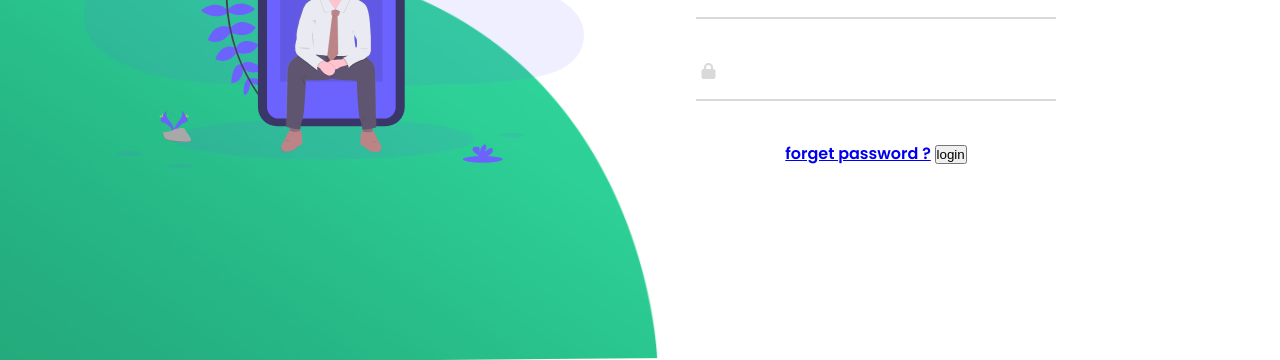
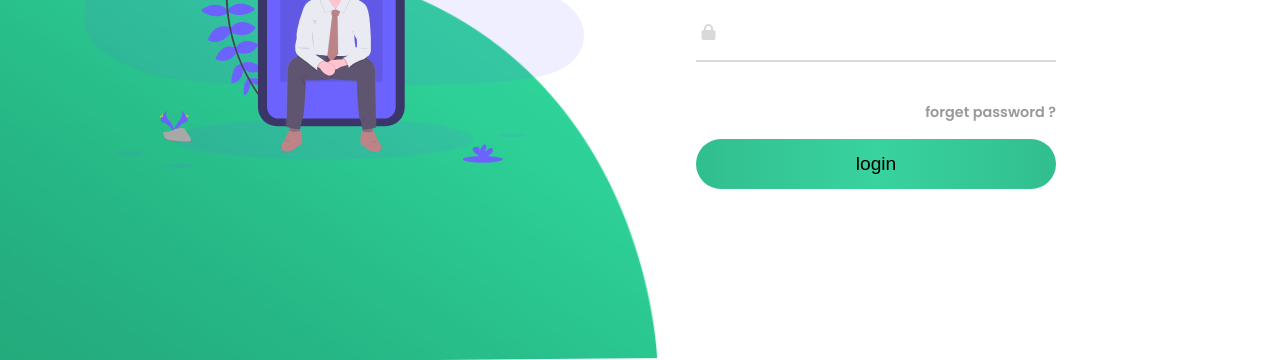
Before and after one commit to fadeomar/HtmlCssJsPieces, a plain HTML site: page Forms/AnimatedLoginForm/index.html in a window 1280 px wide. Shown: the part 440-800 px from the top of the page. Drawn offline with Linux system fonts and the light colour scheme.

Commit message:
add style to the link and the btn

```diff
--- a/Forms/AnimatedLoginForm/style.css
+++ b/Forms/AnimatedLoginForm/style.css
@@ -110,4 +110,31 @@ form h2 {
   padding: 0.5rem 0.7rem;
   font-size: 1.2rem;
   color: #555;
+  font-family: 'Poppins', sans-serif;
 }
+
+a {
+  display: block;
+  text-align: right;
+  text-decoration: none;
+  color: #999;
+  font-size: 0.9rem;
+  transition: .3s;
+}
+
+a:hover {
+  color: #38d39f;
+}
+
+.btn {
+  display: block;
+  width: 100%;
+  height: 50px;
+  border-radius: 25px;
+  margin: 1rem 0;
+  font-size: 1.2rem;
+  outline: none;
+  border: none;
+  background-image: linear-gradient(to right, #32be8f, #38d39f, #32be8f);
+  cursor: pointer;
+}
```
